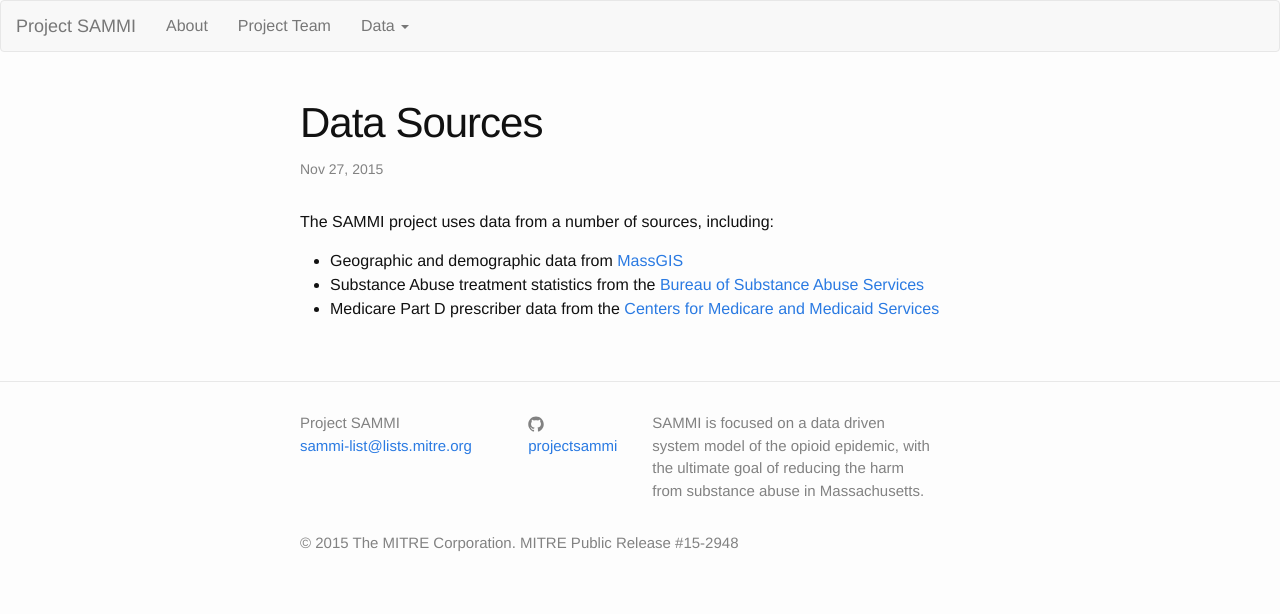
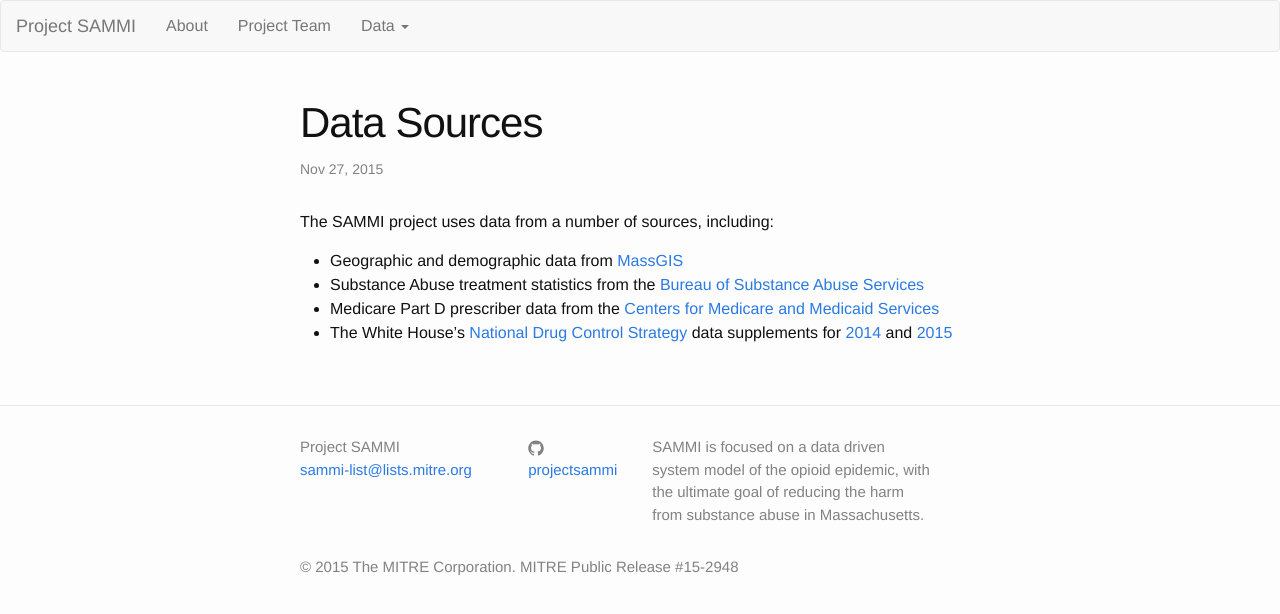
Before and after one commit to projectsammi/projectsammi.github.io, a Jekyll site: the page built from _posts/2015-11-27-data-sources.markdown, in a window 1280 px wide. Shown: the top 614 px of the page. Built offline with Jekyll 4.4.1, drawn with Linux system fonts in a browser that asks for light colours; nearby versions of some CDN libraries.

Commit message:
Added links to the National Drug Control Strategy from the White House and the Data Supplements to the Data Sources page

```diff
--- a/_posts/2015-11-27-data-sources.markdown
+++ b/_posts/2015-11-27-data-sources.markdown
@@ -10,8 +10,12 @@
 - Geographic and demographic data from [MassGIS][MassGIS]
 - Substance Abuse treatment statistics from the [Bureau of Substance Abuse Services][BSAS]
 - Medicare Part D prescriber data from the [Centers for Medicare and Medicaid Services][CMS]
+- The White House's [National Drug Control Strategy](ndcs) data supplements for [2014][ndcs2014] and [2015][ndcs2015]
 
 
 [MassGIS]: http://www.mass.gov/anf/research-and-tech/it-serv-and-support/application-serv/office-of-geographic-information-massgis/
 [CMS]: https://www.cms.gov/Research-Statistics-Data-and-Systems/Statistics-Trends-and-Reports/Medicare-Provider-Charge-Data/Part-D-Prescriber.html
 [BSAS]: http://www.mass.gov/eohhs/gov/departments/dph/programs/substance-abuse/data/treatment-statistics.html
+[ndcs]: https://www.whitehouse.gov/ondcp/national-drug-control-strategy
+[ndcs2014]: {{ site.url }}/assets/ndcs_data_supplement_2014.pdf
+[ndcs2015]: {{ site.url }}/assets/2015_data_supplement_final.pdf
```
Also changed, not shown: 2 other files.
